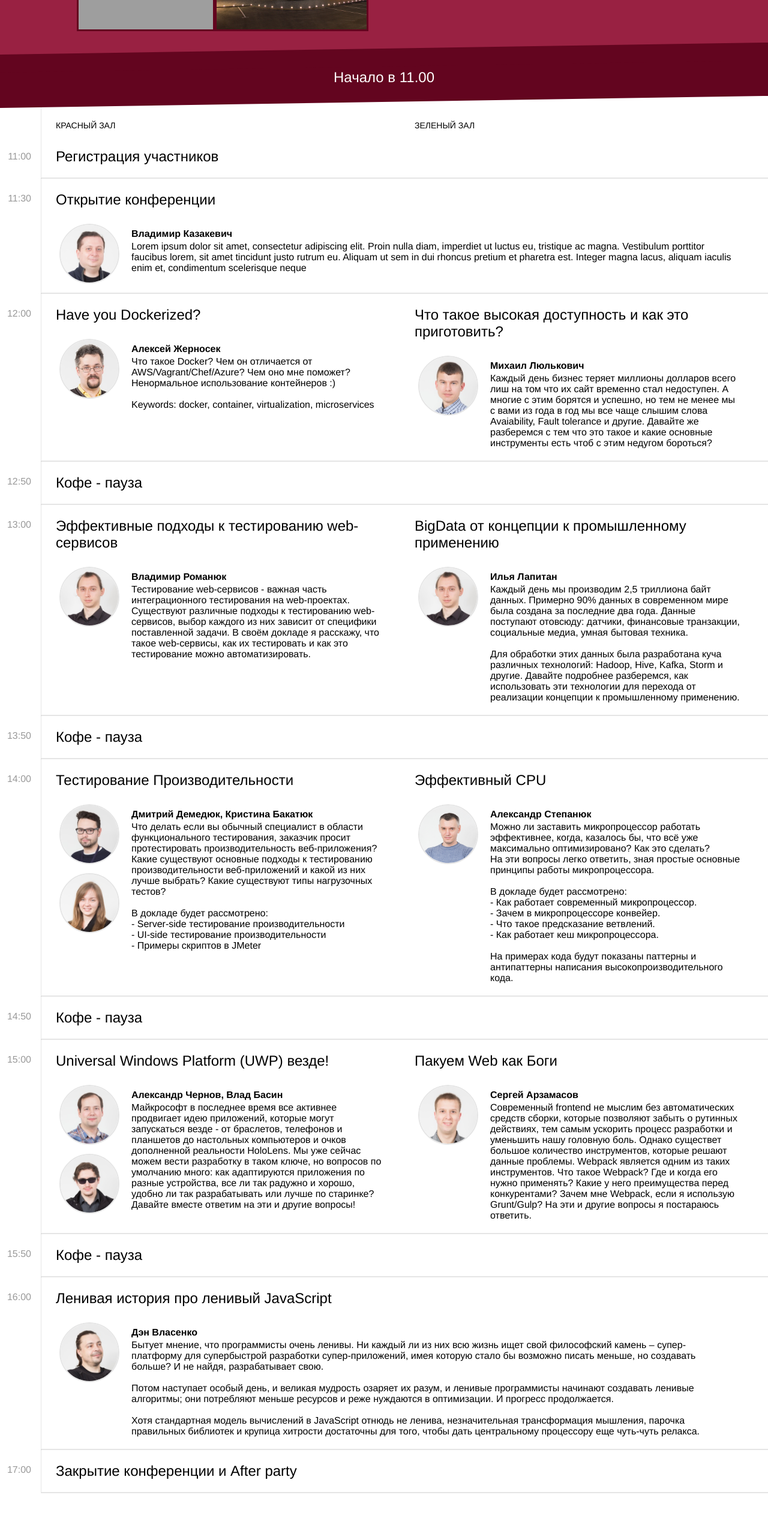
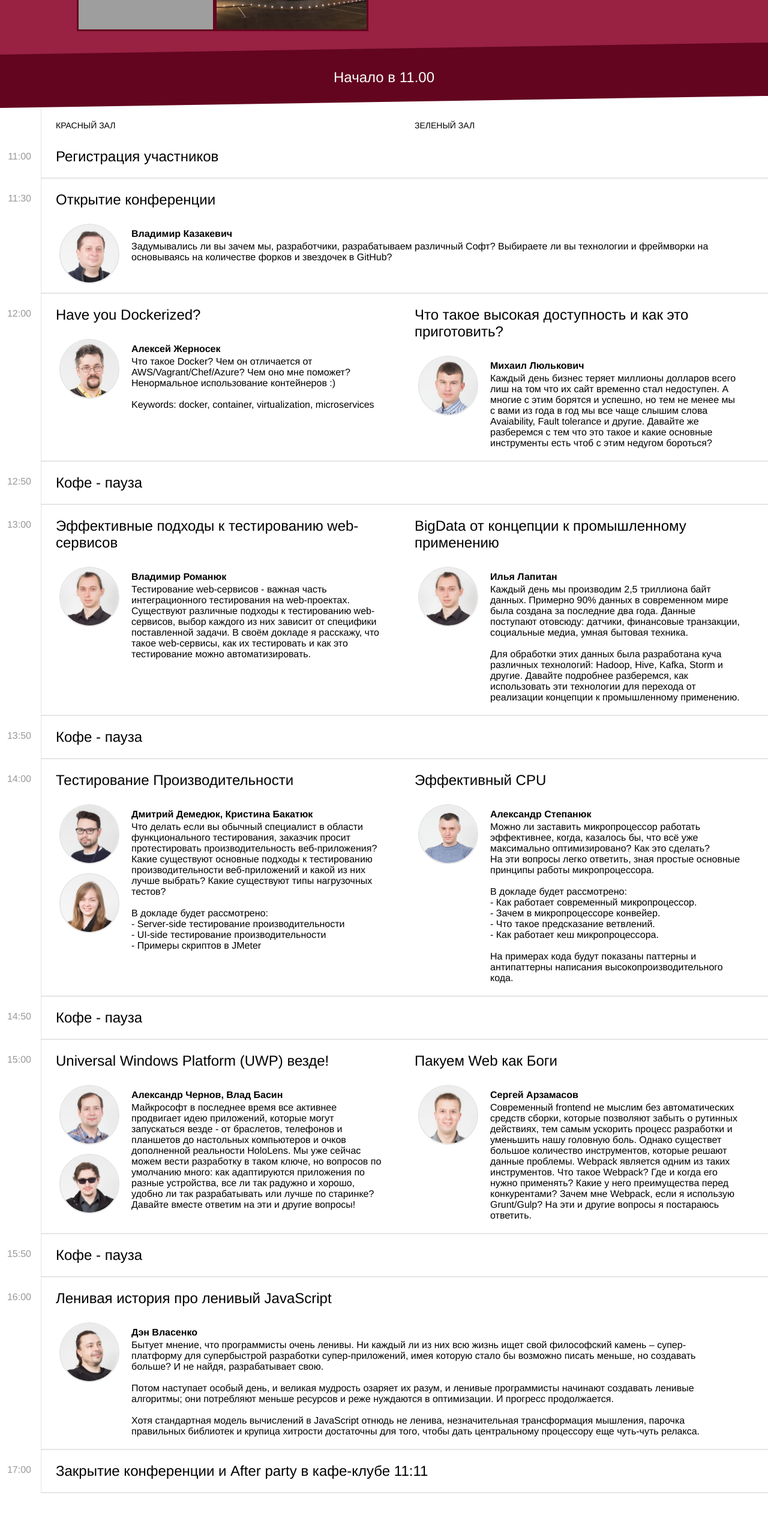
Before and after one commit to Kwull/setcon2016, a website: page src/index.html in a window 1280 px wide. Shown: the part 1189-3717 px from the top of the page at 60% size. Drawn offline with nearby package versions, Linux system fonts and the light colour scheme; some packages are replaced by stand-ins of ours; files that its build step writes are made by us from their sources; grey boxes are pictures that could not be loaded.

Commit message:
add opening description

```diff
--- a/src/index.html
+++ b/src/index.html
@@ -116,7 +116,7 @@
                                 </span>
                                 <h2>Владимир Казакевич</h2>
                                 <div class="time-table-section__event__person__bio">
-                                    Lorem ipsum dolor sit amet, consectetur adipiscing elit. Proin nulla diam, imperdiet ut luctus eu, tristique ac magna. Vestibulum porttitor faucibus lorem, sit amet tincidunt justo rutrum eu. Aliquam ut sem in dui rhoncus pretium et pharetra est. Integer magna lacus, aliquam iaculis enim et, condimentum scelerisque neque
+                                    Задумывались ли вы зачем мы, разработчики, разрабатываем различный Софт? Выбираете ли вы технологии и фреймворки на основываясь на количестве форков и звездочек в GitHub?
                                 </div>
                             </div>
                         </div>
@@ -367,7 +367,7 @@
         <h3>17:00</h3> <!-- break -->
         <div class="time-table-section__container">
             <div class="time-table-section__container_inner">
-                <span class="time-table-section__event break">Закрытие конференции и After party</span>
+                <span class="time-table-section__event break">Закрытие конференции и After party в кафе-клубе 11:11</span>
             </div>
         </div>
     </section>
```
